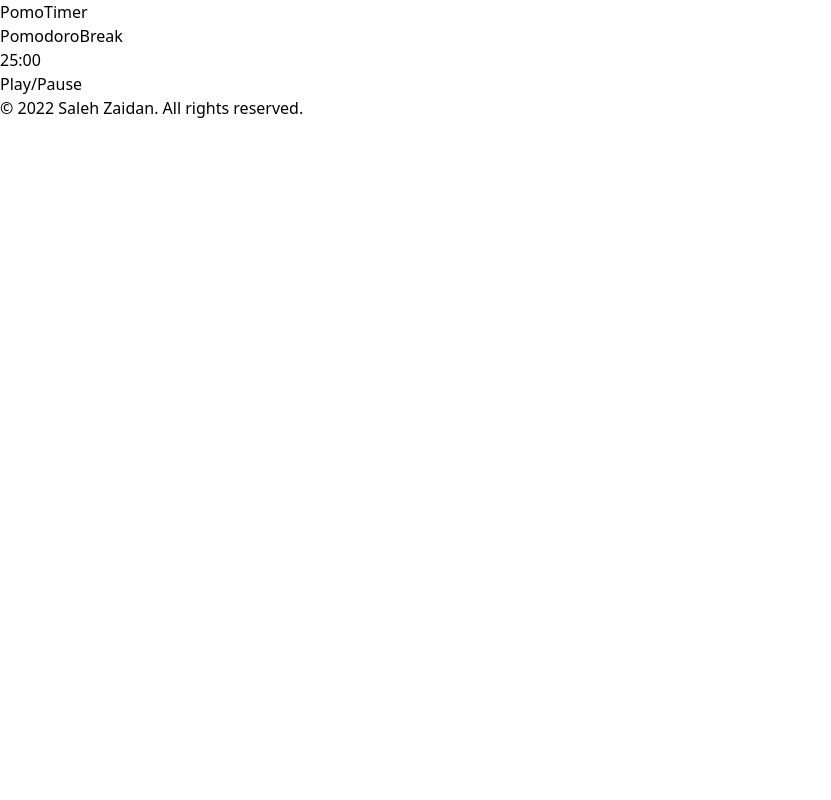
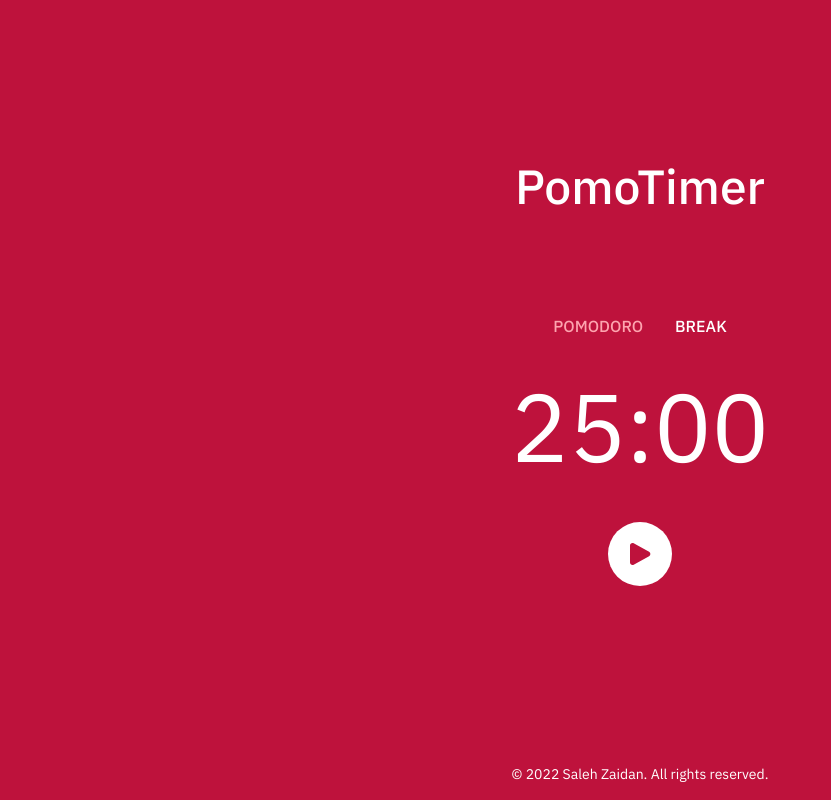
Before and after one commit to salehzaidan/pomotimer, a Next.js app: page / in a window 1280 px wide. Shown: the whole page, without its empty margins (0-831 px from the left). Built offline with nearby package versions, Linux system fonts and the light colour scheme.

Commit message:
Create simple layout and styling

```diff
--- /dev/null
+++ b/components/Button.tsx
@@ -0,0 +1,15 @@
+import React from "react";
+
+export default function Button({
+  disabled,
+  children,
+}: React.ButtonHTMLAttributes<HTMLButtonElement>) {
+  return (
+    <button
+      disabled={disabled}
+      className="px-3 py-2 font-medium uppercase disabled:text-rose-300"
+    >
+      {children}
+    </button>
+  );
+}
--- /dev/null
+++ b/components/PlayPauseButton.tsx
@@ -0,0 +1,24 @@
+import React from "react";
+
+export default function PlayPauseButton({
+  className,
+}: React.ButtonHTMLAttributes<HTMLButtonElement>) {
+  return (
+    <button className={className}>
+      <svg
+        viewBox="0 0 64 64"
+        fill="none"
+        xmlns="http://www.w3.org/2000/svg"
+        className="h-14 w-14 sm:h-16 sm:w-16"
+      >
+        <circle cx="32" cy="32" r="32" className="fill-white" />
+        <path
+          fillRule="evenodd"
+          clipRule="evenodd"
+          d="M22 23.5373C22 21.636 24.0387 20.4307 25.7053 21.3467L41.092 29.8107C42.8187 30.76 42.8187 33.2413 41.092 34.1907L25.7067 42.6547C24.04 43.5707 22.0013 42.3653 22.0013 40.464V23.5373H22Z"
+          className="fill-rose-700"
+        />
+      </svg>
+    </button>
+  );
+}
--- a/package.json
+++ b/package.json
@@ -9,6 +9,7 @@
     "lint": "next lint"
   },
   "dependencies": {
+    "@next/font": "^13.0.2",
     "@types/node": "18.11.9",
     "@types/react": "18.0.25",
     "@types/react-dom": "18.0.8",
--- a/pages/_app.tsx
+++ b/pages/_app.tsx
@@ -1,6 +1,18 @@
 import "../styles/globals.css";
 import type { AppProps } from "next/app";
+import { IBM_Plex_Sans } from "@next/font/google";
+
+const font = IBM_Plex_Sans({ weight: ["400", "500"], display: "block" });
 
 export default function App({ Component, pageProps }: AppProps) {
-  return <Component {...pageProps} />;
+  return (
+    <>
+      <style jsx global>{`
+        html {
+          font-family: ${font.style.fontFamily};
+        }
+      `}</style>
+      <Component {...pageProps} />
+    </>
+  );
 }
--- a/pages/index.tsx
+++ b/pages/index.tsx
@@ -1,20 +1,23 @@
+import Button from "../components/Button";
+import PlayPauseButton from "../components/PlayPauseButton";
+
 export default function Home() {
   const year = new Date().getFullYear();
 
   return (
-    <div>
-      <main>
-        <h1>PomoTimer</h1>
-        <div>
-          <div>
-            <button>Pomodoro</button>
-            <button>Break</button>
-          </div>
-          <div>25:00</div>
-          <button>Play/Pause</button>
+    <div className="flex min-h-screen flex-col bg-rose-700 text-white">
+      <main className="flex flex-1 flex-col items-center justify-center">
+        <h1 className="text-4xl font-medium sm:text-5xl">PomoTimer</h1>
+        <div className="mt-24 space-x-2">
+          <Button disabled>Pomodoro</Button>
+          <Button>Break</Button>
         </div>
+        <div className="mt-8 text-7xl sm:text-8xl">25:00</div>
+        <PlayPauseButton className="mt-12" />
       </main>
-      <footer>&copy; {year} Saleh Zaidan. All rights reserved.</footer>
+      <footer className="flex justify-center p-4 text-sm">
+        &copy; {year} Saleh Zaidan. All rights reserved.
+      </footer>
     </div>
   );
 }
--- a/tailwind.config.js
+++ b/tailwind.config.js
@@ -1,6 +1,6 @@
 /** @type {import('tailwindcss').Config} */
 module.exports = {
-  content: ["./pages/**/*.tsx"],
+  content: ["./pages/**/*.tsx", "./components/**/*.tsx"],
   theme: {
     extend: {},
   },
```
Also changed, not shown: 1 other file (tests, documents, lock files or other folders).
